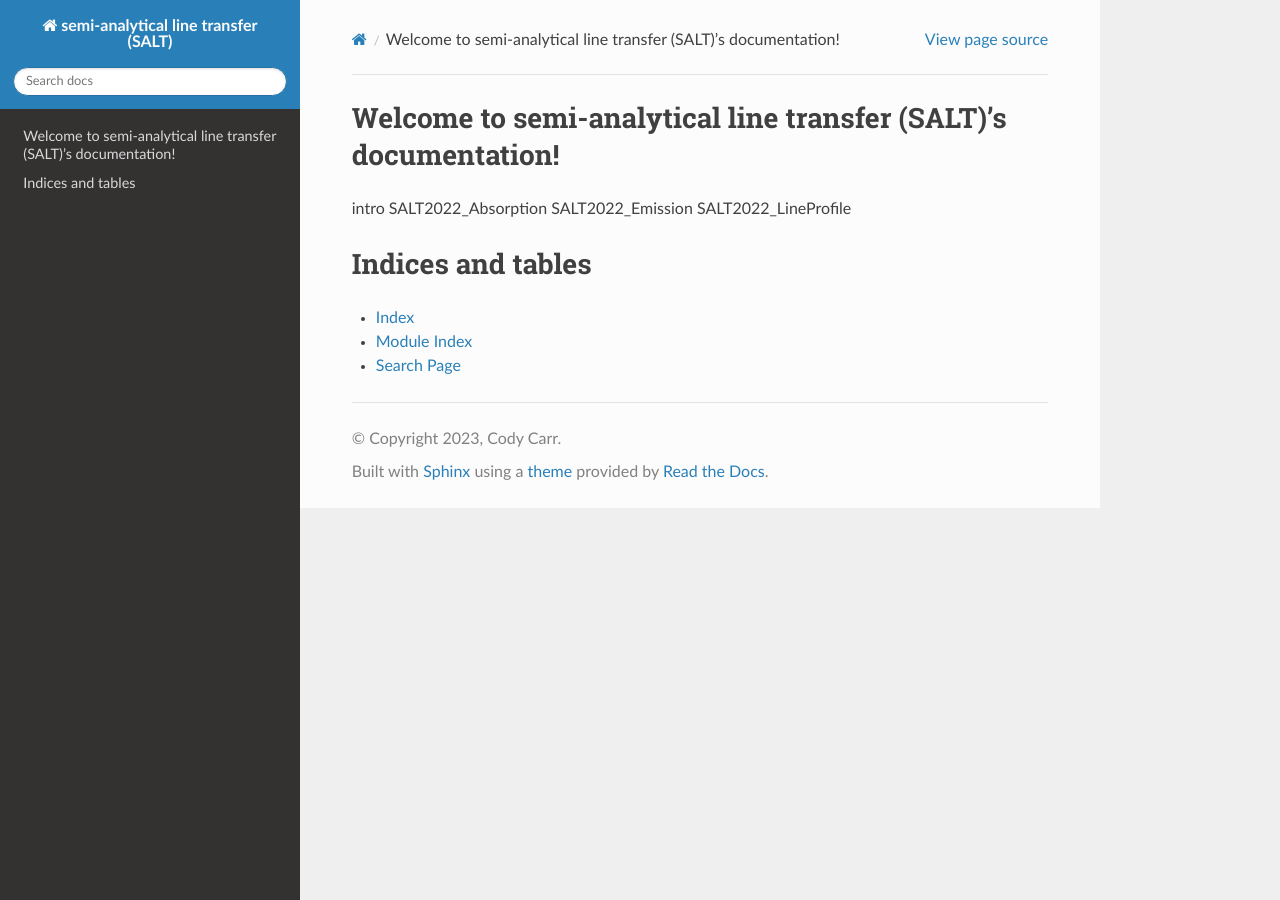
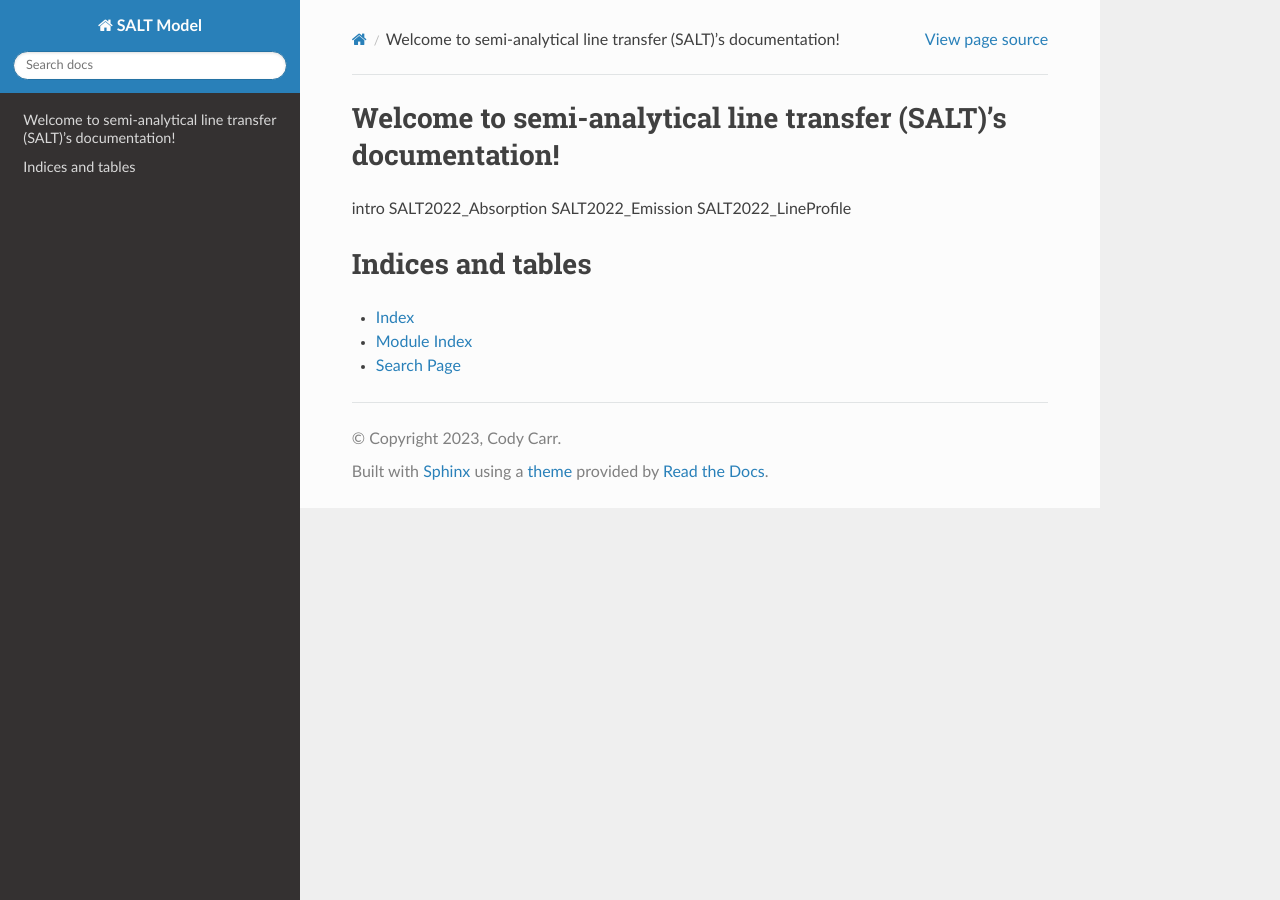
Before and after one commit to CodyCarr/SALT, a Sphinx documentation site: the page built from docs/source/index.rst, in a window 1280 px wide. Built offline with Sphinx 7.4.7 and the Read the Docs theme 2.0.0, drawn with Linux system fonts in a browser that asks for light colours; the version number could not be read and is left out.

Commit message:
changed project name

```diff
--- a/docs/source/conf.py
+++ b/docs/source/conf.py
@@ -10,7 +10,7 @@ sys.path.insert(0, os.path.abspath('../../')
 # -- Project information -----------------------------------------------------
 # https://www.sphinx-doc.org/en/master/usage/configuration.html#project-information
 
-project = 'semi-analytical line transfer (SALT)'
+project = 'SALT Model'
 copyright = '2023, Cody Carr'
 author = 'Cody Carr'
 release = '0.0.1'
```
